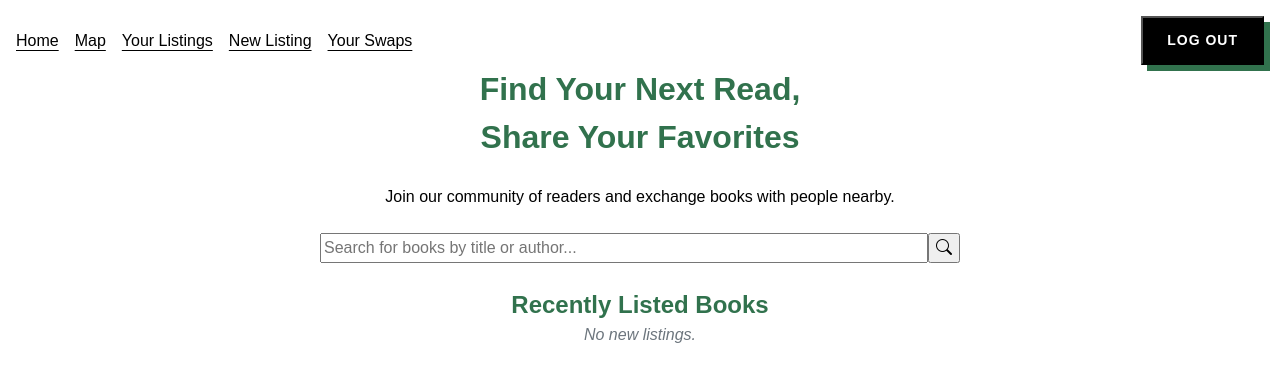
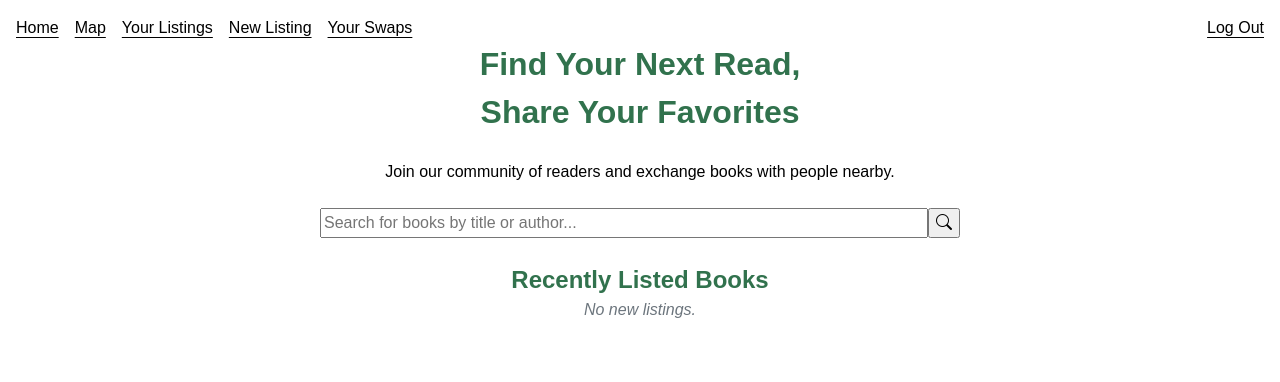
Before and after one commit to jhthompson/book-swap, a Django app: page / in a window 1280 px wide. Shown: the top 382 px of the page. Run offline with Django 5.2, Linux system fonts and the light colour scheme; the visitor is signed in with stand-in values (Sample User, id 1); data that the repository does not hold is empty.

Commit message:
Style login and logout as links

```diff
--- a/core/static/core/css/global.css
+++ b/core/static/core/css/global.css
@@ -25,16 +25,28 @@ body {
     padding: var(--s0);
 }
 
-a {
+a,
+.link {
     color: black;
     transition: all 0.2s ease;
     text-underline-offset: 4px;
 }
 
-a:visited {
+a:visited,
+.link:visited {
     color: black;
 }
 
-a:hover {
+a:hover,
+.link:hover {
     color: var(--primary);
 }
+
+.link {
+    background: none !important;
+    border: none;
+    padding: 0 !important;
+    font-family: arial, sans-serif;
+    text-decoration: underline;
+    cursor: pointer;
+}
--- a/core/static/core/css/utility/utility.css
+++ b/core/static/core/css/utility/utility.css
@@ -35,7 +35,6 @@
 .reel>* {
     flex: 0 0 auto;
 }
-
 
 .reel>img {
     block-size: 100%;
--- a/core/templates/core/base.html
+++ b/core/templates/core/base.html
@@ -28,10 +28,10 @@
                     {% if user.is_authenticated %}
                         <form action="{% url 'account_logout' %}" method="post">
                             {% csrf_token %}
-                            <button class="button" type="submit">Log Out</button>
+                            <button class="link" type="submit">Log Out</button>
                         </form>
                     {% else %}
-                        <a class="button" href="{% url 'account_login' %}">Log In</a>
+                        <a href="{% url 'account_login' %}">Log In</a>
                     {% endif %}
                 </li>
             </ol>
```
